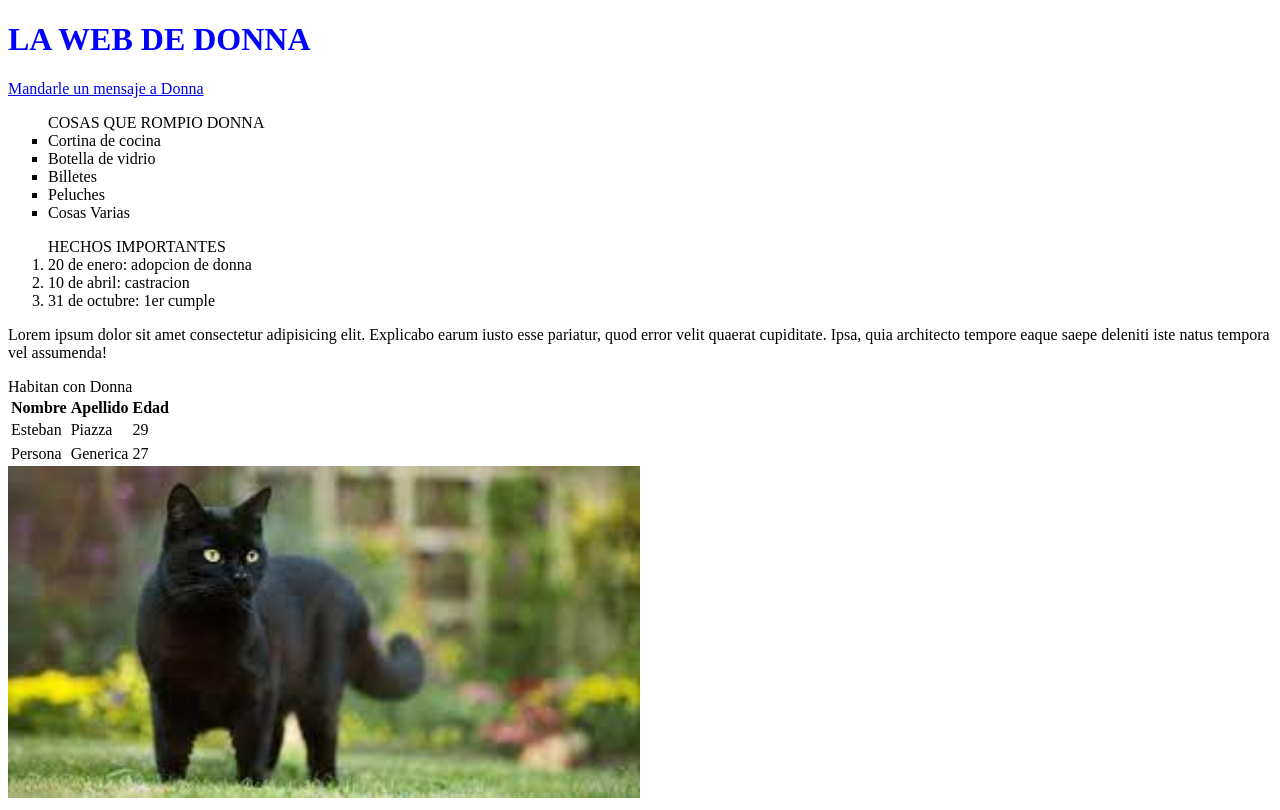
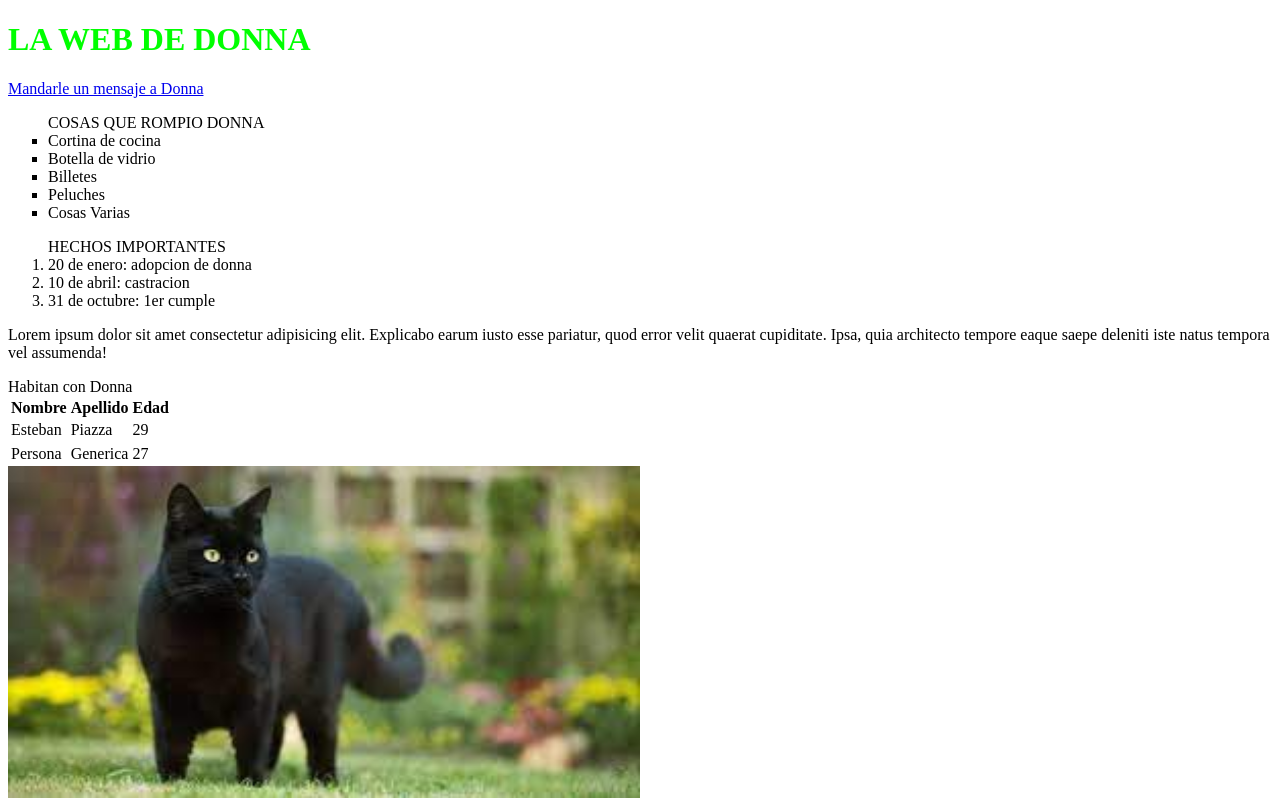
Before and after one commit to marcospallache/PW-ITBA-20221Q, a plain HTML site: page WEBDONNA/index.html in a window 1280 px wide. Drawn offline with Linux system fonts and the light colour scheme.

Commit message:
creacion de carpeta de clase numero 2 y archivo de la clase

```diff
--- a/WEBDONNA/styles.css
+++ b/WEBDONNA/styles.css
@@ -1,3 +1,3 @@
-h1{color: red}
+h1{color: peachpuff}
 
-h1{color: blue;}
+h1{color: lime;}
```
Also changed, not shown: index.html (added, +12 -0 lines).
